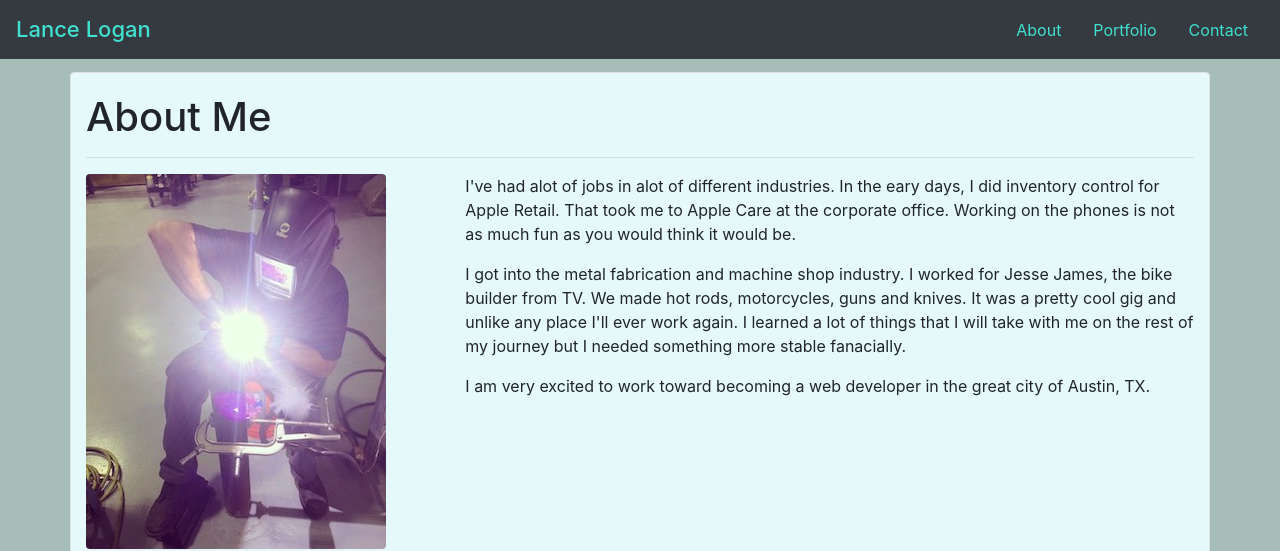
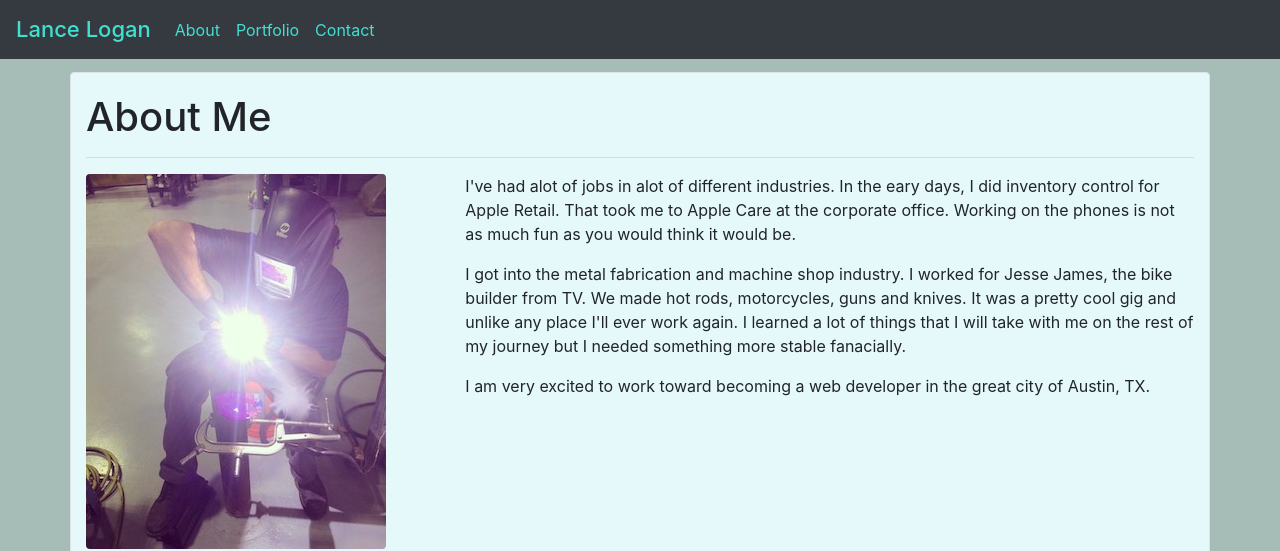
Before and after one commit to lancelogan1/Bootstrap-Portfolio, a plain HTML site: page index.html in a window 1280 px wide. Shown: the top 551 px of the page. Drawn offline with nearby package versions, Linux system fonts and the light colour scheme; a script that the page names is missing.

Commit message:
navbar complete

```diff
--- a/assets/style.css
+++ b/assets/style.css
@@ -7,10 +7,12 @@ body{
 /* NAVBAR */
 nav{
     width:100%;
+    color: turquoise;
 }
 #name,
-.nav-link,
-.nav-item{
+#navbarlinks,
+.nav-item,
+.about{
     color: turquoise;
 }
 
--- a/index.html
+++ b/index.html
@@ -15,6 +15,44 @@
 <body>
 
     <!--NAVBAR-->
+    <nav class="navbar navbar-toggleable-sm navbar-expand-lg navbar-light bg-dark fixed-top">
+        <span id="name" class="navbar-brand  mb-0 h1">Lance Logan</span>
+        <div class "collapse navbar-collapse">
+            <button class="navbar-toggler" data-toggle="collapse" data-target="#nav-links">
+                <span class="navbar-toggler-icon"></span>
+            </button>
+            <div class="collapse navbar-collapse" id="nav-links">
+                <div class="navbar-nav">
+                    <a class="nav-item nav-link" href="index.html">
+                        <span class="about">About</span>
+                    </a>
+                    <a class="nav-item nav-link" href="portfolio.html">
+                        <span class="about">Portfolio</span>
+                    </a>
+                    <a class="nav-item nav-link" href="contact.html">
+                        <span class="about">Contact</span>
+                    </a>
+                </div>
+            </div>
+
+            <!--
+            <ul class="nav justify-content-end">
+                <li class="nav-item">
+                    <a class="nav-link active" href="index.html">About</a>
+                </li>
+                <li class="nav-item">
+                    <a class="nav-link" href="portfolio.html">Portfolio</a>
+                </li>
+                <li class="nav-item">
+                    <a class="nav-link" href="contact.html">Contact</a>
+                </li>
+            </ul>-->
+        </div>
+    </nav>
+    <br>
+    <br>
+
+    <!--NAVBAR
     <nav class="navbar navbar-light bg-dark fixed-top">
         <span id="name" class="navbar-brand  mb-0 h1">Lance Logan</span>
         <div class "collapse navbar-collapse">
@@ -33,7 +71,7 @@
     </nav>
     <br>
     <br>
-
+-->
 
     <!--CONTENT-->
     <div class="container my-4 rounded border">
```
Also changed, not shown: contact.html (+11 -5 lines), portfolio.html (+27 -2 lines).
